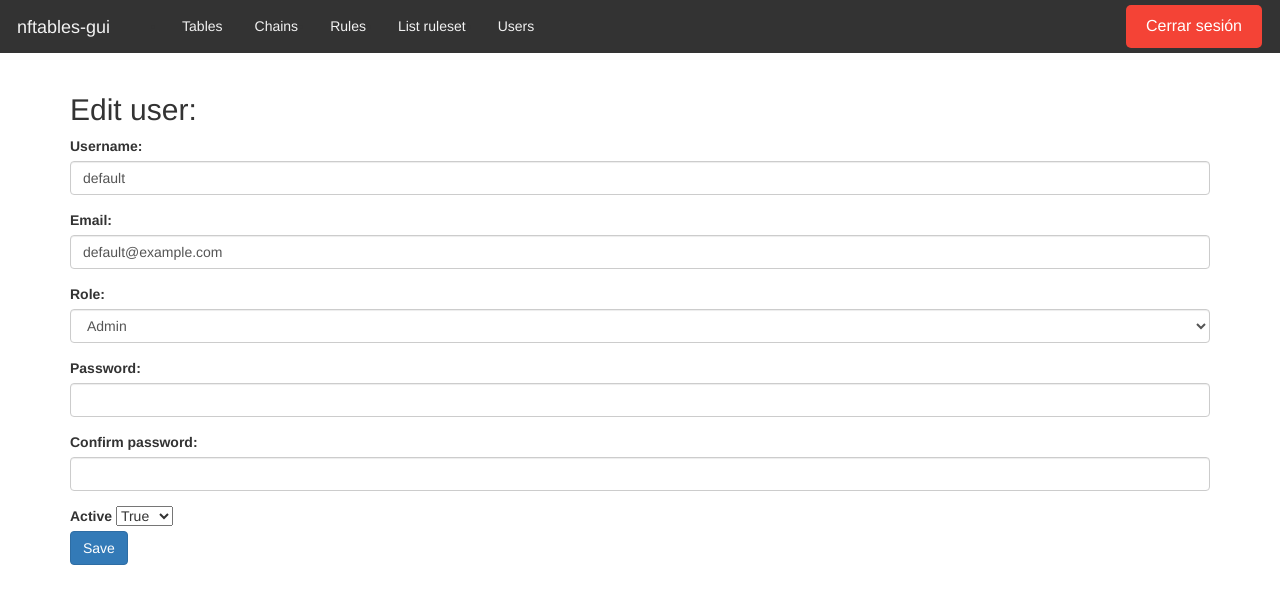
After one commit to alegarsan11/nftables-gui, a Flask app: page /edit_user/1 in a window 1280 px wide. The commit adds this page. Shown: the top 604 px of the page. Run offline with Flask 3, Linux system fonts and the light colour scheme; data comes from the database, SQL or seed files in the repository; some libraries are stand-ins or nearby versions.

Commit message:
feat: Principal view and some operation with users

```diff
--- a/nftables-frontend/api.py
+++ b/nftables-frontend/api.py
@@ -25,6 +25,7 @@ def delete_table_request(name, family):
         return "Error deleting table."
 
 
+
 def format_nftables_config(config_string):
     # Replace escape sequences with actual characters
     formatted_string = config_string.replace('\\n', '\n').replace('\\t', '\t')
--- a/nftables-frontend/forms/forms.py
+++ b/nftables-frontend/forms/forms.py
@@ -40,6 +40,21 @@ class CreateUserForm(FlaskForm):
         if len(password.data) < 8:
             raise ValidationError('Password must be at least 8 characters long.')
 
+class UpdateUserForm(FlaskForm):
+    username = StringField('Username', validators=[DataRequired()])
+    email = StringField('Email', validators=[DataRequired(), Email()])
+    role = StringField('Role', validators=[DataRequired()])
+    is_active = SelectField('Active', choices=[('True', 'True'), ('False', 'False')], validators=[DataRequired()])
+    submit = SubmitField('Update User')
+
+    def validate_role(self, role):
+        if role.data not in ['administrator', 'user', 'guest']:
+            raise ValidationError('Role must be one of: administrator, user, guest.')
+
+    def validate_is_active(self, is_active):
+        if is_active.data not in ['True', 'False']:
+            raise ValidationError('Active must be one of: True, False.')
+
 class TableForm(FlaskForm):
     name = StringField('Name', validators=[DataRequired()])
     family = SelectField('Family', choices=[('ip', 'ipv4'), ('inet', 'ipv4 and ipv6'), ('arp', 'arp'), ('bridge', 'bridge'), ('netdev', 'netdev')], validators=[DataRequired()])
--- a/nftables-frontend/service.py
+++ b/nftables-frontend/service.py
@@ -29,6 +29,25 @@ def load_user(user_id):
 def load_user(user_id):
     return User.query.get(int(user_id))
 
+def edit_user(user_id, username, email, role, is_active):
+    user = User.query.get(user_id)
+    user.username = username
+    user.email = email
+    user.role = role
+    user.is_active = is_active
+    db.session.commit()
+
+def get_users():
+    return User.query.all()
+
+def get_user(user_id):
+    user = User.query.get(user_id)
+    return user
+
+def delete_user(user_id):
+    user = User.query.get(user_id)
+    db.session.delete(user)
+    db.session.commit()
 
 
 def insert_in_table(name, family, description=None):
--- a/nftables-frontend/static/css/users.css
+++ b/nftables-frontend/static/css/users.css
@@ -22,4 +22,5 @@
 .tr, td , th{
     text-align: center;
     border: 1px solid #333;
+    height: 50px;
 }
--- /dev/null
+++ b/nftables-frontend/templates/users/edit_user.html
@@ -0,0 +1,40 @@
+{% extends "base.html" %}
+{% block head %}
+{{ super() }}
+<link rel="stylesheet" href="{{ url_for('static', filename='css/users.css') }}">
+{% endblock %}
+{% block content %}
+<div class="container">
+    <form method="POST">
+        <h2>Edit user:</h2>
+        <div class="form-group">
+            <label for="username">Username:</label>
+            <input type="text" class="form-control" id="username" name="username" value="{{ user.username }}" required>
+        </div>
+        <div class="form-group">
+            <label for="email">Email:</label>
+            <input type="email" class="form-control" id="email" name="email" value="{{ user.email }}" required>
+        </div>
+        <div class="form-group">
+            <label for="role">Role:</label>
+            <select class="form-control" id="role" name="role" required>
+                <option value="admin" {% if user.role == 'admin' %} selected {% endif %}>Admin</option>
+                <option value="user" {% if user.role == 'user' %} selected {% endif %}>User</option>
+            </select>
+        </div>
+        <div class="form-group">
+            <label for="password">Password:</label>
+            <input type="password" class="form-control" id="password" name="password">
+        </div>
+        <div class="form-group">
+            <label for="confirm_password">Confirm password:</label>
+            <input type="password" class="form-control" id="confirm_password" name="confirm_password">
+        </div>
+        <div>
+            {{ form.is_active.label }}
+            {{ form.is_active }}
+        </div>
+        <button type="submit" class="btn btn-primary">Save</button>
+    </form>
+</div>
+{% endblock %}
--- a/nftables-frontend/templates/users.html
+++ b/nftables-frontend/templates/users/users.html
@@ -21,8 +21,8 @@
         <td>{{ user.email }}</td>
         <td>{{ user.role }}</td>
         <td>
-            <a href="/edit_user/{{ user.id }}">Edit</a>
-            <a href="/delete_user/{{ user.id }}">Delete</a>
+            <button class="btn btn-primary" onclick="location.href='/edit_user/{{ user.id }}'">Edit</button>
+            <button class="btn btn-danger" onclick="location.href='/delete_user/{{ user.id }}'">Delete</button>
         </td>
     </tr>
     {% endfor %}
--- a/nftables-frontend/views.py
+++ b/nftables-frontend/views.py
@@ -1,9 +1,10 @@
 from flask import Blueprint, render_template, flash, redirect, url_for
 from flask_login import login_user, logout_user, login_required, current_user
 from models import Table, User
-from forms.forms import LoginForm, CreateUserForm, TableForm
-import service
-import api
+from forms.forms import LoginForm, CreateUserForm, TableForm, UpdateUserForm
+import service, api, os, matplotlib
+matplotlib.use('Agg')
+import matplotlib.pyplot as plt
 
 visualization_bp = Blueprint('visualization', __name__)
 creation_bp = Blueprint('creation', __name__)
@@ -16,7 +17,22 @@ def list_ruleset():
 @visualization_bp.route('/')
 def main_view():
     if current_user.is_authenticated:
-        return render_template('main.html', current_user=current_user)
+        host = os.uname().nodename
+        ip_address = os.popen('hostname -I').read().split(" ")[0]
+        categories = ['Reglas', 'Cadenas', 'Tablas']
+        # Get the number of rules, chains and tables
+        values = [3, 2, 7]
+        plt.figure(figsize=(8, 6))
+        plt.bar(categories, values, color=['blue', 'green', 'orange'])
+        plt.xlabel('Elemento nftables')
+        plt.ylabel('Número')
+        plt.title('Número de elementos nftables')
+        plt.grid(axis='y')
+        if os.path.exists('static/nftables_info.png'):
+            os.remove('static/nftables_info.png')
+        plt.savefig('static/nftables_info.png')
+        plt.close()
+        return render_template('main.html', nftables_info_image=url_for('static', filename='nftables_info.png') , current_user=current_user, hostname=host, ip_address=ip_address)
     else:
         form = LoginForm()
         return render_template('login.html', form=form)
@@ -24,7 +40,35 @@ def main_view():
 @visualization_bp.route('/users', methods=['GET'])
 def users():
     users = User.query.all()
-    return render_template('users.html', users=users)
+    return render_template('users/users.html', users=users)
+
+@visualization_bp.route('/edit_user/<user_id>')
+def edit_user(user_id):
+    user = service.get_user(user_id)
+    form = UpdateUserForm(object=user)
+
+
+    return render_template('users/edit_user.html',user=user, form=form)
+
+@creation_bp.route('/edit_user/<user_id>', methods=['POST'])
+def edit_user_post(user_id):
+    form = UpdateUserForm()
+    if form.validate_on_submit():
+        service.edit_user(user_id, form.username.data, form.email.data, form.password.data, form.role.data, form.is_active.data)
+        flash('User edited successfully.')
+        return redirect('/users')
+    else:
+        flash('Error editing user.')
+        print(form.errors)
+        user = service.get_user(user_id)
+        return render_template('users/edit_user.html', user=user ,form=form)
+
+@visualization_bp.route('/delete_user/<user_id>')
+def delete_user(user_id):
+    user = User.query.get(user_id)
+    if(user != None):
+        service.delete_user(user_id)
+    return redirect('/users')
 
 @visualization_bp.route('/login')
 def login_view():
@@ -45,11 +89,11 @@ def tables():
             service.insert_in_table(names[i], family[i])
     tables = service.get_tables()
     print(tables)
-    return render_template('tables.html', tables=tables)
+    return render_template('tables/tables.html', tables=tables)
 
 @creation_bp.route('/add_table')
 def add_table_get():
-    return render_template('add_table.html', form=TableForm())
+    return render_template('tables/add_table.html', form=TableForm())
 
 @creation_bp.route('/add_table', methods=['POST'])
 def add_table_post():
@@ -64,14 +108,14 @@ def add_table_post():
             else:
                 flash('Error creating table.')
                 print(response)
-                return render_template('add_table.html', form=form)
+                return render_template('tables/add_table.html', form=form)
         else:
             flash('Error creating table.')
             print(result)
     else:
         flash('Error creating table.')
         print(form.errors)
-    return render_template('add_table.html', form=form)
+    return render_template('tables/add_table.html', form=form)
 
 @creation_bp.route('/delete_table/<table_id>')
 def delete_table(table_id):
@@ -103,7 +147,7 @@ def login():
 @visualization_bp.route('/create_user')
 def create_user():
 
-    return render_template('create_user.html', form=CreateUserForm())
+    return render_template('users/create_user.html', form=CreateUserForm())
 
 @creation_bp.route('/create_user', methods=['POST'])
 def create_user_post():
@@ -115,7 +159,7 @@ def create_user_post():
     else:
         flash('Error creating user.')
         print(form.errors)
-        return render_template('create_user.html', form=form)
+        return render_template('users/create_user.html', form=form)
 
 @creation_bp.route("/logout")
 def logout():
--- a/nftables-parser/json_tests/delete_table.json
+++ b/nftables-parser/json_tests/delete_table.json
@@ -1 +1 @@
-{"json_data": {"nftables": [{"delete": {"table":{"name": "neces"}}}]}}
+{"json_data": {"nftables": [{"delete": {"table":{"name": "table_name", "family": "ip"}}}]}}
--- a/requirements.txt
+++ b/requirements.txt
@@ -6,3 +6,4 @@ flask-login
 flask-wtf
 hug
 email_validator
+matplotlib
```
Also changed, not shown: nftables-frontend/models.py (+9 -1 lines), nftables-frontend/static/css/tables.css (added, +19 -0 lines), nftables-frontend/templates/main.html (+6 -1 lines), nftables-frontend/templates/tables/tables.html (renamed from nftables-frontend/templates/tables.html, +7 -2 lines), nftables-frontend/nftables_info.png (added), nftables-frontend/static/nftables_info.png (added), nftables-frontend/templates/tables/add_table.html (renamed from nftables-frontend/templates/add_table.html), nftables-frontend/templates/users/create_user.html (renamed from nftables-frontend/templates/create_user.html).
